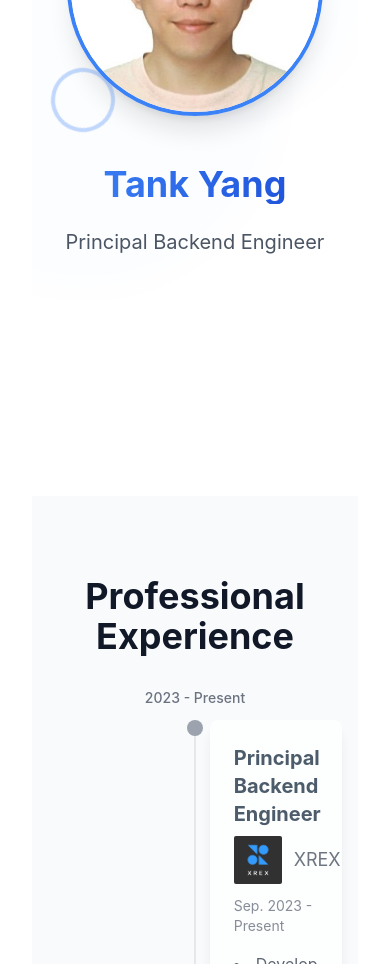
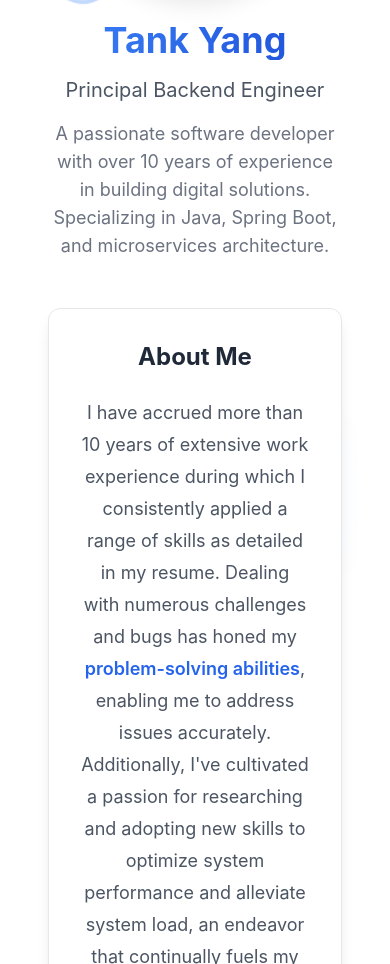
Before and after one commit to tankfinal/xarenvich-portfolio, a React (Vite) app: page / in a window 390 px wide. Shown: the part 380-1344 px from the top of the page. Built offline with nearby package versions, Linux system fonts and the light colour scheme.

Commit message:
feat: update Hero component with About section
- Merge About content into Hero component
- Add glass morphism effect
- Improve responsive design
- Update translations

```diff
--- a/src/components/Hero.jsx
+++ b/src/components/Hero.jsx
@@ -1,12 +1,13 @@
 import { useTranslation } from 'react-i18next';
 import { motion } from 'framer-motion';
+import ReactMarkdown from 'react-markdown';
 import avatar from '../assets/profile/avatar.jpg';
 
 const Hero = () => {
   const { t } = useTranslation();
 
   return (
-    <section className="relative min-h-screen flex items-center justify-center py-20 bg-white">
+    <section className="relative min-h-screen flex items-center justify-center py-20">
       {/* Background Decorations */}
       <div className="absolute inset-0 overflow-hidden">
         <motion.div
@@ -24,16 +25,18 @@ const Hero = () => {
       </div>
 
       <div className="container mx-auto px-4 relative z-10">
-        <div className="flex flex-col items-center justify-center gap-12">
+        <div className="grid grid-cols-1 md:grid-cols-2 gap-12 items-center">
+          {/* Left Column - Profile */}
+          <div className="flex flex-col items-center justify-center">
             {/* Profile Image */}
             <motion.div
               initial={{ opacity: 0, scale: 0.8 }}
               animate={{ opacity: 1, scale: 1 }}
               transition={{ duration: 0.8 }}
-            className="relative"
+              className="relative mb-8"
             >
               <div className="relative z-10">
-              <div className="w-64 h-64 md:w-80 md:h-80 mx-auto overflow-hidden rounded-full border-4 border-blue-500 shadow-xl">
+                <div className="w-64 h-64 md:w-72 md:h-72 mx-auto overflow-hidden rounded-full border-4 border-blue-500 shadow-xl">
                   <img
                     src={avatar}
                     alt="Profile"
@@ -42,26 +45,14 @@ const Hero = () => {
                 </div>
                 {/* Decorative Elements */}
                 <motion.div
-                animate={{
-                  rotate: 360,
-                }}
-                transition={{
-                  duration: 20,
-                  repeat: Infinity,
-                  ease: "linear",
-                }}
+                  animate={{ rotate: 360 }}
+                  transition={{ duration: 20, repeat: Infinity, ease: "linear" }}
                   className="absolute -top-4 -right-4 w-24 h-24 border-4 border-blue-500/30 rounded-lg"
                   style={{ transform: 'rotate(45deg)' }}
                 />
                 <motion.div
-                animate={{
-                  rotate: -360,
-                }}
-                transition={{
-                  duration: 15,
-                  repeat: Infinity,
-                  ease: "linear",
-                }}
+                  animate={{ rotate: -360 }}
+                  transition={{ duration: 15, repeat: Infinity, ease: "linear" }}
                   className="absolute -bottom-4 -left-4 w-16 h-16 border-4 border-blue-500/30 rounded-full"
                 />
               </div>
@@ -74,12 +65,54 @@ const Hero = () => {
               transition={{ duration: 0.8 }}
               className="text-center"
             >
-            <h1 className="text-4xl md:text-6xl font-bold mb-6 bg-gradient-to-r from-blue-500 to-blue-700 bg-clip-text text-transparent">
+              <h1 className="text-4xl md:text-5xl font-bold mb-4 bg-gradient-to-r from-blue-500 to-blue-700 bg-clip-text text-transparent">
                 {t('hero.name')}
               </h1>
-            <p className="text-xl md:text-2xl text-gray-600 mb-8">
+              <p className="text-xl md:text-2xl text-gray-600 mb-4">
                 {t('hero.role')}
               </p>
+              <p className="text-lg text-gray-500">
+                {t('hero.description')}
+              </p>
+            </motion.div>
+          </div>
+
+          {/* Right Column - About Content */}
+          <motion.div
+            initial={{ opacity: 0, x: 20 }}
+            animate={{ opacity: 1, x: 0 }}
+            transition={{ duration: 0.8 }}
+            className="bg-white rounded-xl shadow-lg p-8 backdrop-blur-sm border border-gray-200"
+          >
+            <h2 className="text-2xl font-bold mb-6 text-gray-800">
+              {t('about.title')}
+            </h2>
+            <div className="prose prose-lg">
+              {t('about.content', { returnObjects: true }).map((paragraph, index) => (
+                <div key={index} className="mb-4">
+                  <ReactMarkdown
+                    components={{
+                      p: ({ children }) => <p className="mb-4 last:mb-0 text-gray-600">{children}</p>,
+                      strong: ({ children }) => (
+                        <strong className="text-blue-600 font-semibold">{children}</strong>
+                      ),
+                      a: ({ children, href }) => (
+                        <a
+                          href={href}
+                          className="text-blue-600 hover:text-blue-700 underline"
+                          target="_blank"
+                          rel="noopener noreferrer"
+                        >
+                          {children}
+                        </a>
+                      ),
+                    }}
+                  >
+                    {paragraph}
+                  </ReactMarkdown>
+                </div>
+              ))}
+            </div>
           </motion.div>
         </div>
       </div>
```
Lines whose indentation alone changed are shown as unchanged.
